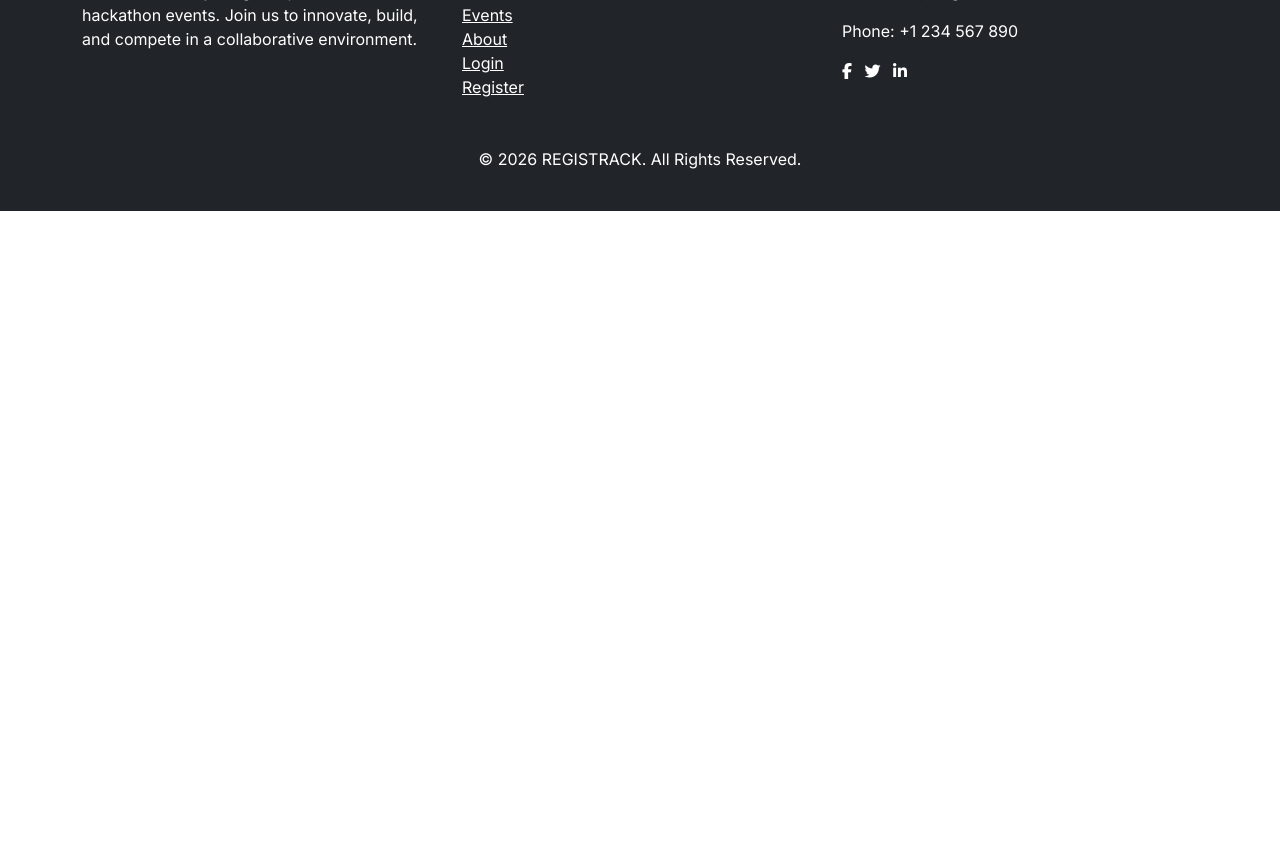
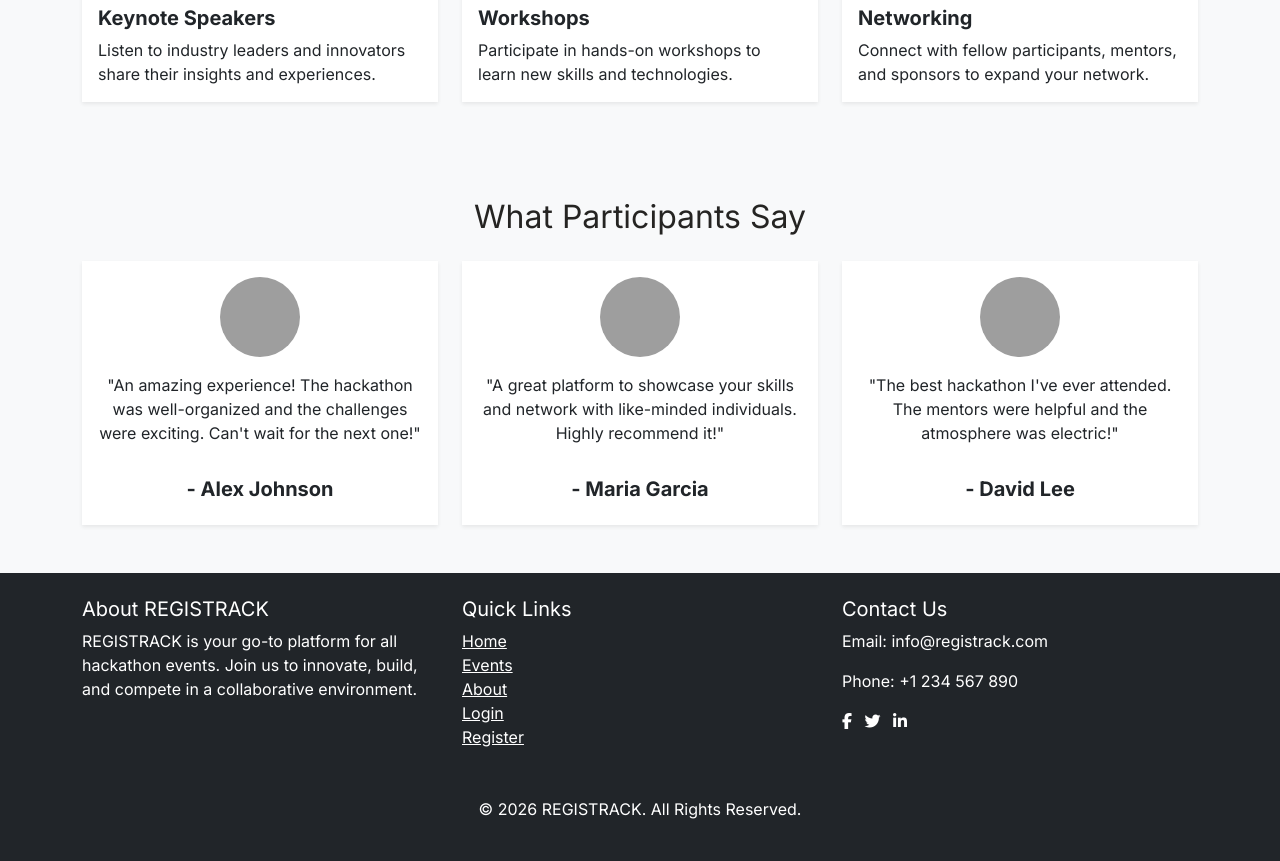
Before and after one commit to keurieo/RegisTrack, a Django app: page / in a window 1280 px wide. Shown: the part 2407-3268 px from the top of the page. Before the commit the page ends 2618 px from the top, so only its background shows below. Run offline with Django 5.2, Linux system fonts and the light colour scheme; some libraries are stand-ins or nearby versions; grey boxes are pictures that could not be loaded.

```diff
--- a/eventsphere/templates/base.html
+++ b/eventsphere/templates/base.html
@@ -125,6 +125,42 @@
     </div>
 </div>
 
+<!-- Hackathon Highlights Section -->
+<section class="highlights-section py-5 bg-light">
+    <div class="container">
+        <h2 class="text-center mb-4">Hackathon Highlights</h2>
+        <div class="row gx-4 gy-4">
+            <div class="col-md-4">
+                <div class="card border-0 shadow-sm h-100">
+                    <img src="{% static 'images/highlight-1.jpg' %}" class="card-img-top" alt="Highlight 1">
+                    <div class="card-body">
+                        <h5 class="card-title">Keynote Speakers</h5>
+                        <p class="card-text">Listen to industry leaders and innovators share their insights and experiences.</p>
+                    </div>
+                </div>
+            </div>
+            <div class="col-md-4">
+                <div class="card border-0 shadow-sm h-100">
+                    <img src="{% static 'images/highlight-2.jpg' %}" class="card-img-top" alt="Highlight 2">
+                    <div class="card-body">
+                        <h5 class="card-title">Workshops</h5>
+                        <p class="card-text">Participate in hands-on workshops to learn new skills and technologies.</p>
+                    </div>
+                </div>
+            </div>
+            <div class="col-md-4">
+                <div class="card border-0 shadow-sm h-100">
+                    <img src="{% static 'images/highlight-3.jpg' %}" class="card-img-top" alt="Highlight 3">
+                    <div class="card-body">
+                        <h5 class="card-title">Networking</h5>
+                        <p class="card-text">Connect with fellow participants, mentors, and sponsors to expand your network.</p>
+                    </div>
+                </div>
+            </div>
+        </div>
+    </div>
+</section>
+
 
 <!-- Testimonials Section -->
 <section class="testimonials-section bg-light py-5">
@@ -133,25 +169,34 @@
         <div class="row gx-4 gy-4">
             <div class="col-md-4">
                 <div class="card border-0 shadow-sm h-100">
-                    <div class="card-body">
+                    <div class="card-body d-flex flex-column align-items-center text-center">
+                        <div class="mb-3">
+                            <img src="{% static 'images/testimonial-1.jpg' %}" class="rounded-circle" alt="Alex Johnson" width="80" height="80">
+                        </div>
                         <p class="card-text">"An amazing experience! The hackathon was well-organized and the challenges were exciting. Can't wait for the next one!"</p>
-                        <h5 class="card-title">- Alex Johnson</h5>
+                        <h5 class="card-title mt-3">- Alex Johnson</h5>
                     </div>
                 </div>
             </div>
             <div class="col-md-4">
                 <div class="card border-0 shadow-sm h-100">
-                    <div class="card-body">
+                    <div class="card-body d-flex flex-column align-items-center text-center">
+                        <div class="mb-3">
+                            <img src="{% static 'images/testimonial-2.jpg' %}" class="rounded-circle" alt="Maria Garcia" width="80" height="80">
+                        </div>
                         <p class="card-text">"A great platform to showcase your skills and network with like-minded individuals. Highly recommend it!"</p>
-                        <h5 class="card-title">- Maria Garcia</h5>
+                        <h5 class="card-title mt-3">- Maria Garcia</h5>
                     </div>
                 </div>
             </div>
             <div class="col-md-4">
                 <div class="card border-0 shadow-sm h-100">
-                    <div class="card-body">
+                    <div class="card-body d-flex flex-column align-items-center text-center">
+                        <div class="mb-3">
+                            <img src="{% static 'images/testimonial-3.jpg' %}" class="rounded-circle" alt="David Lee" width="80" height="80">
+                        </div>
                         <p class="card-text">"The best hackathon I've ever attended. The mentors were helpful and the atmosphere was electric!"</p>
-                        <h5 class="card-title">- David Lee</h5>
+                        <h5 class="card-title mt-3">- David Lee</h5>
                     </div>
                 </div>
             </div>
```
